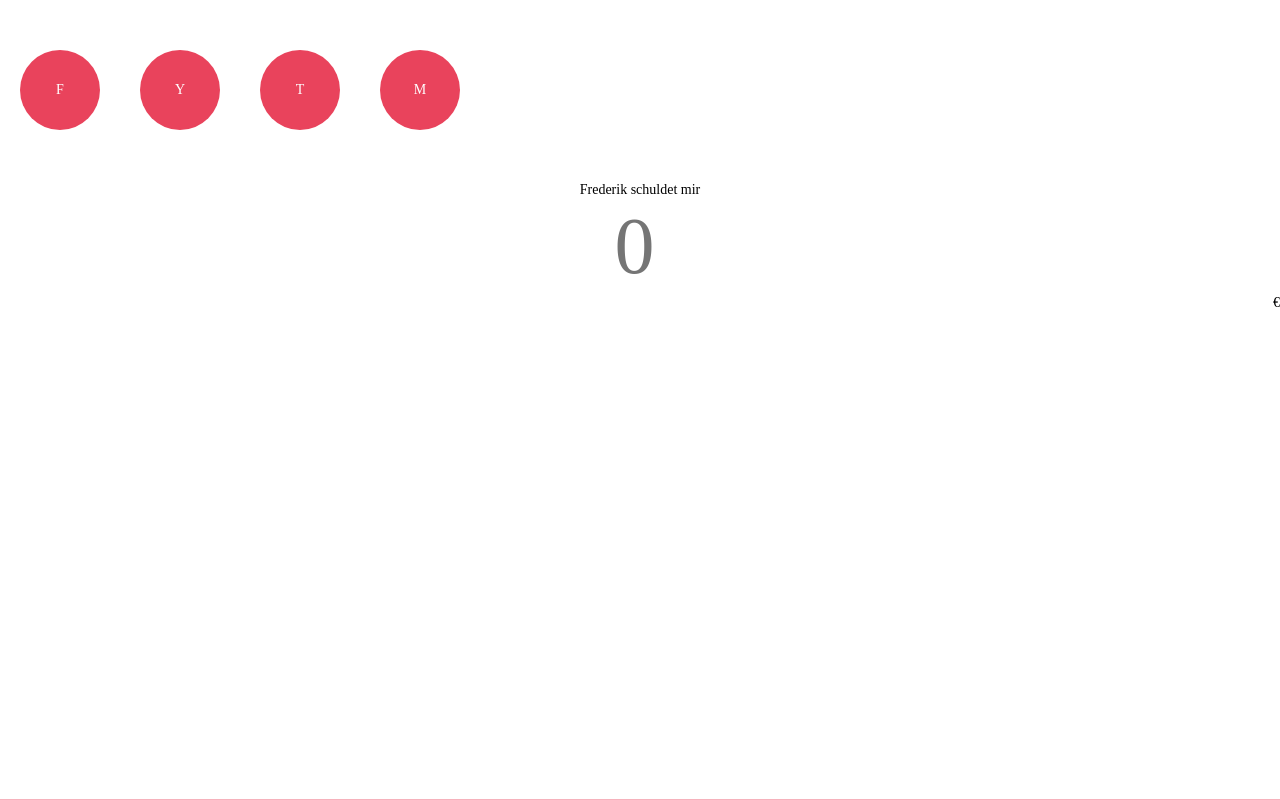
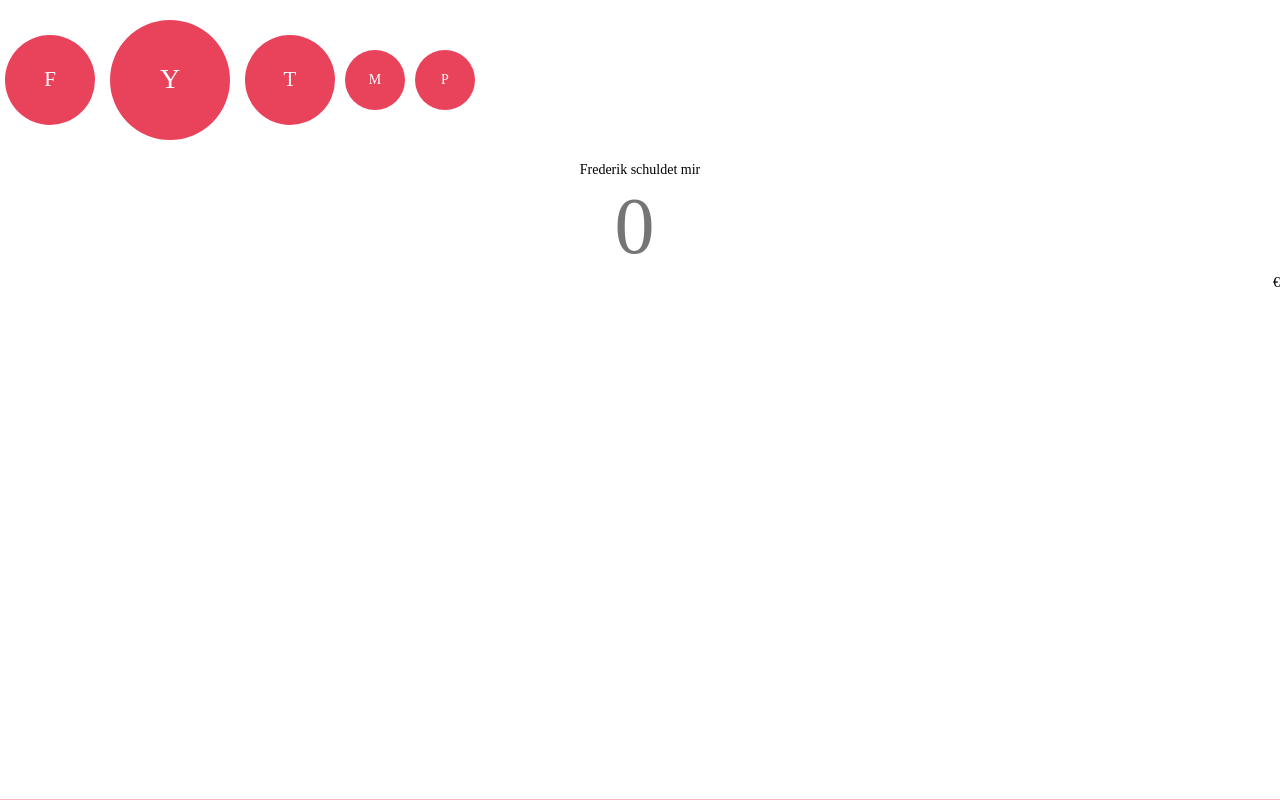
Before and after one commit to yuzl/fika, a plain HTML site: page index.html in a window 1280 px wide. Shown: the top 800 px of the page. Drawn offline with nearby package versions, Linux system fonts and the light colour scheme.

Commit message:
User selection: bigger boxes

```diff
--- a/assets/css/styles.less
+++ b/assets/css/styles.less
@@ -68,20 +68,30 @@ p {
 
 .user {
     padding: 50px 0;
-
+    overflow: hidden;
 
     &-item {
-        width: 80px;
-        height: 80px;
+        width: 60px;
+        height: 60px;
         background-color: #E9435C;
         color: #fff;
-        margin: 0 20px;
+        margin: 0 5px;
         float: left;
         border-radius: 50%;
         .centered;
 
         &-label {
             .centered-inner;
+        }
+
+        &.active {
+            transform: scale(1.5);
+            margin: 0 20px;
+        }
+
+        &.center {
+            transform: scale(2);
+            margin: 0 40px;
         }
     }
     &:after {
--- a/index.html
+++ b/index.html
@@ -16,17 +16,20 @@
 <body>
 
     <div class="user">
-        <div class="user-item">
+        <div class="user-item active">
             <div class="user-item-label">F</div>
         </div>
-        <div class="user-item">
-            <div class="user-item-label active">Y</div>
+        <div class="user-item center">
+            <div class="user-item-label">Y</div>
         </div>
-        <div class="user-item">
+        <div class="user-item active">
             <div class="user-item-label">T</div>
         </div>
         <div class="user-item">
             <div class="user-item-label">M</div>
+        </div>
+        <div class="user-item">
+            <div class="user-item-label">P</div>
         </div>
     </div>
 
```
